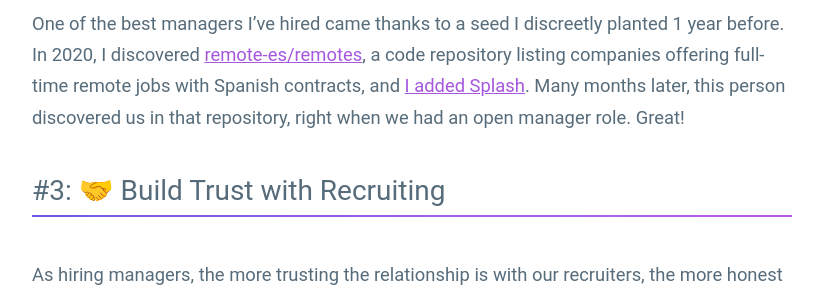
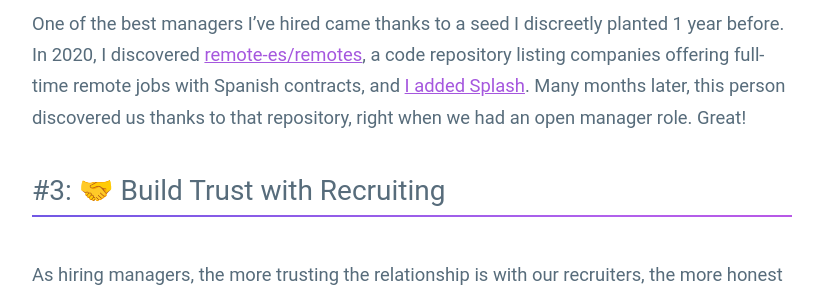
Before and after one commit to guillermodlpa/site, a Jekyll site: the page built from _posts/2022-03-17-hiring-manager-lessons-learned.markdown, in a window 1280 px wide and 900 px high, scrolled down 2256 px. Shown: the part 185-481 px from the top of the window, without its empty margins (228-1044 px from the left). Built offline with Jekyll 4.4.1, drawn with Linux system fonts in a browser that asks for light colours.

Commit message:
Updated Hiring Manager Lessons Learned

```diff
--- a/_posts/2022-03-17-hiring-manager-lessons-learned.markdown
+++ b/_posts/2022-03-17-hiring-manager-lessons-learned.markdown
@@ -33,7 +33,7 @@
 
 My story is a good example of [Ben Hindman](https://twitter.com/bennydotevents?lang=en) planting seeds. Ben, cofounder at Splash, participated in a virtual interview along with 3 other NYC startup founders. That was on April of 2014, when I was a student at [IIT](https://www.iit.edu/). That day, I arrived late to class (sorry, professor!), so I tuned in to the live interview from the building hall. Ben was so energizing and motivating during the session that he stuck in my mind. A few weeks later, when I started looking for a summer internship, I remembered him. The seed he planted that day led to me to join Splash a few months later.
 
-One of the best managers I’ve hired came thanks to a seed I discreetly planted 1 year before. In 2020, I discovered [remote-es/remotes](https://github.com/remote-es/remotes), a code repository listing companies offering full-time remote jobs with Spanish contracts, and [I added Splash](https://github.com/remote-es/remotes/pull/35). Many months later, this person discovered  us in that repository, right when we had an open manager role. Great!
+One of the best managers I’ve hired came thanks to a seed I discreetly planted 1 year before. In 2020, I discovered [remote-es/remotes](https://github.com/remote-es/remotes), a code repository listing companies offering full-time remote jobs with Spanish contracts, and [I added Splash](https://github.com/remote-es/remotes/pull/35). Many months later, this person discovered  us thanks to that repository, right when we had an open manager role. Great!
 
 ## #3: 🤝 Build Trust with Recruiting
 
```
